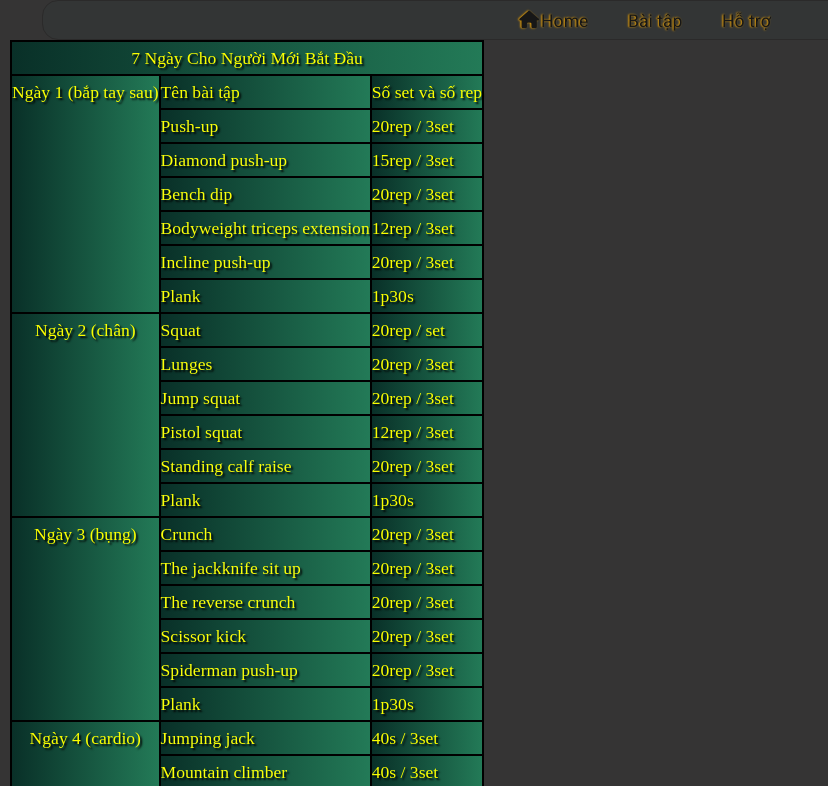
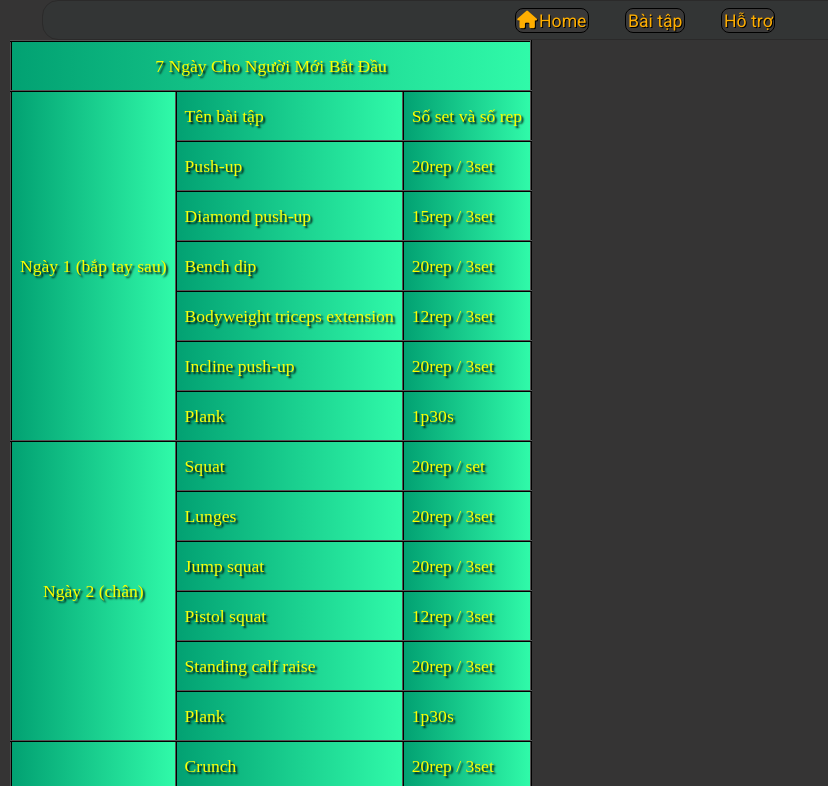
Before and after one commit to manhnh777/caulacbocalisthenic, a plain HTML site: page more-info/bai-tap.html in a window 1280 px wide. Shown: the top 786 px of the page, without its empty margins (0-828 px from the left). Drawn offline with Linux system fonts and the light colour scheme.

Commit message:
xoa css support

```diff
--- a/thuoc-tinh/bai-tap.css
+++ b/thuoc-tinh/bai-tap.css
@@ -7,24 +7,13 @@ table a {
 th,
 td {
   color: #fbff00;
-  background-color: #024234;
-  border: 2px solid #050505;
+  padding: 0.5rem;
+  align-content: center;
+  background-color: #079979;
+  background: linear-gradient(to left, #30faa9, #02a172);
+  border: 2px inset #000000;
   text-shadow: 2px 2px 2px #000;
 }
-@supports (background: -webkit-linear-gradient(to left, #237a57, #093028)) or
-  (background: linear-gradient(to left, #237a57, #093028)) {
-  th,
-  td {
-    color: #fbff00;
-    background-color: #024234;
-    border: 2px solid #000000;
-    text-shadow: 2px 2px 2px #000;
-    background: #093028;
-    background: -webkit-linear-gradient(to left, #237a57, #093028);
-    background: linear-gradient(to left, #237a57, #093028);
-  }
-}
-
 /* hiệu ứng khi di chuột qua table có thẻ a */
 table a:hover {
   color: #0ad9fd;
--- a/thuoc-tinh/ho-tro.css
+++ b/thuoc-tinh/ho-tro.css
@@ -10,49 +10,14 @@
 .lien-ket-ho-tro h3 {
   color: rgb(240, 243, 240);
 }
-/* .lien-ket-ho-tro a {
-  color: #30b918;
-  text-decoration: none;
-}
-.lien-ket-ho-tro a:hover {
-  color: #966c2e;
-  text-decoration: underline;
-}
-.lien-ket-ho-tro .ho-tro,
-.lien-ket-ho-tro a {
-  color: #fdfafa9d;
-}
-@supports (background-image: linear-gradient(100deg, #302d30, #df9a5a, #fffb00))
-  or
-  (background-image: -webkit-linear-gradient(100deg, #302d30, #df9a5a, #fffb00)) {
-  .lien-ket-ho-tro .ho-tro,
-  .lien-ket-ho-tro a {
-    color: transparent;
-    background-color: aqua;
-    background-image: linear-gradient(100deg, #302d30, #df9a5a, #fffb00);
-    background-image: -webkit-linear-gradient(
-      100deg,
-      #302d30,
-      #df9a5a,
-      #fffb00
-    );
-  }
-}
-@supports (background-clip: text) or (-webkit-background-clip: tex) {
-  .lien-ket-ho-tro .ho-tro,
-  .lien-ket-ho-tro a {
-    background-clip: text;
-    -webkit-background-clip: text;
-  }
-} */
 .lien-ket-ho-tro h3,
 a {
-  color: #030303;
+  color: #cac8c8;
   font-size: 2rem;
   line-height: 3rem;
   text-decoration: none;
-  text-shadow: -2px -1px 1px #789999;
+  text-shadow: -2px -1px 1px #024d4d;
 }
 .lien-ket-ho-tro a:hover {
-  text-shadow: -2px -1px 1px #b6b312;
+  text-shadow: -2px -1px 1px #12b6b6;
 }
--- a/thuoc-tinh/style.css
+++ b/thuoc-tinh/style.css
@@ -19,30 +19,26 @@ div {
 }
 .lien-ket-cac-trang:hover {
   background-image: #333232;
-}
-@supports (background-image: linear-gradient(to right, #1a1919, #686868)) or
-  (background-image: -webkit-linear-gradient(to right, #1a1919, #686868)) {
-  .lien-ket-cac-trang:hover {
-    background-image: linear-gradient(to right, #1a1919, #686868);
-    background-image: -webkit-linear-gradient(to right, #1a1919, #686868);
-  }
+  background-image: linear-gradient(to right, #1a1919, #686868);
 }
 /* attribute chung cho button cac trang */
 .bt_chung {
   font-size: 1.1rem;
   text-decoration: none;
-  color: #171717;
-  padding: 0.1rem;
-  margin: 0 1rem;
-  border-radius: 0.5rem;
-  text-shadow: -1px 0 2px #ffae00;
-}
-/* hiệu ứng khi di chuột qua khối div .lien-ket-cac-trang */
-.bt_chung:hover {
   color: #ffae00;
   border: 1px solid #000;
   background-color: #3a3939;
   text-shadow: 1px 1px 0px #000000;
+  padding: 0.1rem;
+  margin: 0 1rem;
+  border-radius: 0.5rem;
+}
+/* hiệu ứng khi di chuột qua khối div .lien-ket-cac-trang */
+.bt_chung:hover {
+  color: #171717;
+  text-shadow: -1px 0 2px #ffae00;
+  border: none;
+  background-color: transparent;
 }
 /* icon cho button home */
 .fa-house {
@@ -72,11 +68,10 @@ div {
 }
 /* hiệu ứng khi di chuột vào khối div .danh-sach-tap index */
 .danh-sach-tap a:hover {
-  color: #0ad8df;
   text-decoration: underline;
 }
 .danh-sach-tap a:visited {
-  color: #f0f;
+  color: #f36ff3;
   text-shadow: 0 0 1px #000;
 }
 /* hiệu ứng cho button quay lại trang chủ */
@@ -84,18 +79,19 @@ div {
   text-align: center;
 }
 .quay-lai .quay-ve-dau-trang {
-  color: #000000;
-  text-decoration: none;
-  display: inline-block;
-  border-radius: 5px;
-  text-shadow: -1px -1px #ffae00;
-}
-.quay-lai .quay-ve-dau-trang:hover {
   color: #ffae00;
   text-shadow: 0 0 3px #000;
   border: 1px solid #000;
   border-radius: 0.5rem;
   margin-top: 0.3rem;
+  text-decoration: none;
+  display: inline-block;
+  border-radius: 5px;
+}
+.quay-lai .quay-ve-dau-trang:hover {
+  color: #000000;
+  text-shadow: -1px -1px #ffae00;
+  border: none;
 }
 /* hiệu ứng cho thẻ tiêu đề h1 có class .tieu-de-mo-dau */
 .tieu-de-mo-dau {
```
